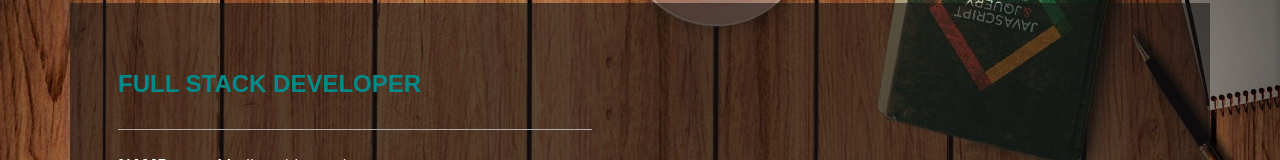
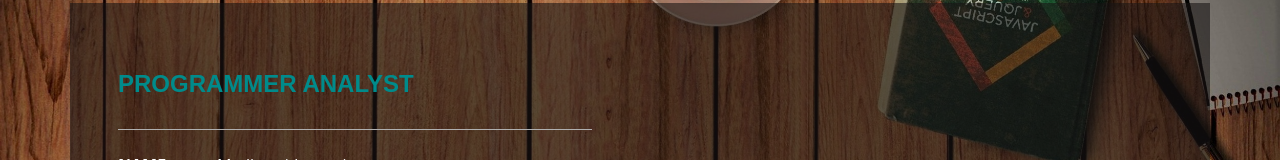
Before and after one commit to madhumitharithu/madhumitharithu.github.io, a plain HTML site: page index.html in a window 1280 px wide. Shown: the part 141-301 px from the top of the page. Drawn offline with Linux system fonts and the light colour scheme; files whose address does not match are found by name.

Commit message:
Initial Version

```diff
--- a/index.html
+++ b/index.html
@@ -67,7 +67,7 @@
 			</div>
 			<div class="banner-info">
 				<div class="col-md-6 header-right">
-					<h3 style="color:darkcyan"><b>FULL STACK DEVELOPER</b></h3>
+					<h3 style="color:darkcyan"><b>PROGRAMMER ANALYST</b></h3>
 					<ul class="address">
 
 						<li>
```
